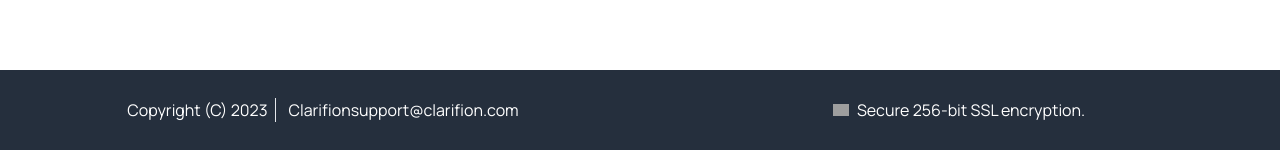
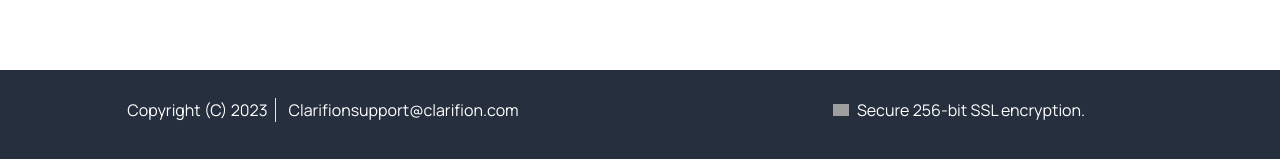
Before and after one commit to DMarzzucco/EjamProj, a React (Vite) app: page / in a window 1280 px wide. Shown: the part 1100-1259 px from the top of the page. Built offline with nearby package versions, Linux system fonts and the light colour scheme; grey boxes are pictures that could not be loaded.

Commit message:
the end?

```diff
--- a/src/components/Footer.tsx
+++ b/src/components/Footer.tsx
@@ -3,7 +3,7 @@ import { FooterItems } from "../items/items";
 
 function Footer() {
     return (
-        <footer className="bg-hf flex flex-row Res1:flex-col justify-between items-center  text-white ">
+        <footer className="bg-hf pb-3 flex flex-row Res1:flex-col justify-between items-center  text-white ">
 
             <div className=" p-3 text-16 Res1:text-12 w-full py-7 flex flex-row justify-center items-center">
                 <span className="mr-3 border-r pr-2"> Copyright (C) 2023</span>
```
